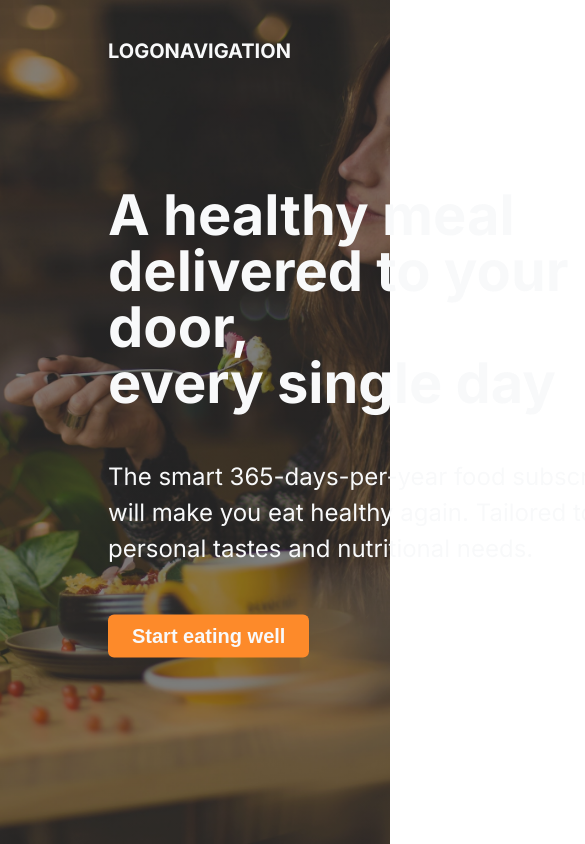
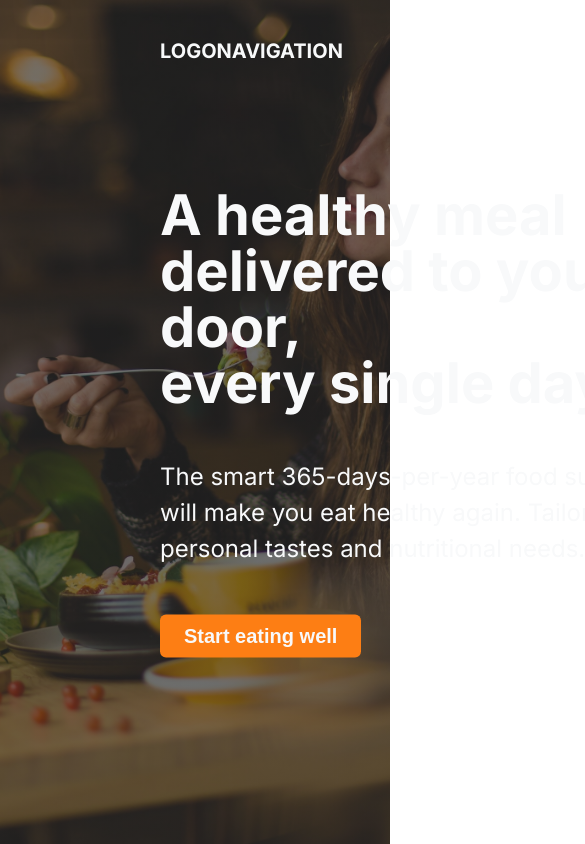
Before and after one commit to volkante/hero, a plain HTML site: page index.html in a window 390 px wide. Shown: the top 844 px of the page, 585 px wide, since content can reach past the window. Drawn offline with Linux system fonts and the light colour scheme.

Commit message:
Refactor header styles for improved consistency and responsiveness

```diff
--- a/style.css
+++ b/style.css
@@ -32,14 +32,13 @@ nav a:visited {
 
 header {
   height: 100vh;
-  padding: 36px 108px;
-  background: linear-gradient(rgba(0, 0, 0, 0.5), rgba(0, 0, 0, 0.5)),
+  padding: 36px 10rem;
+  background: linear-gradient(rgba(34, 34, 34, 0.6), rgba(34, 34, 34, 0.6)),
     url("/assets/hero.jpg");
   background-position: top;
   background-size: cover;
   color: #f8f9fa;
   position: relative;
-  opacity: 0.9;
   margin-bottom: 4rem;
 }
 
```
